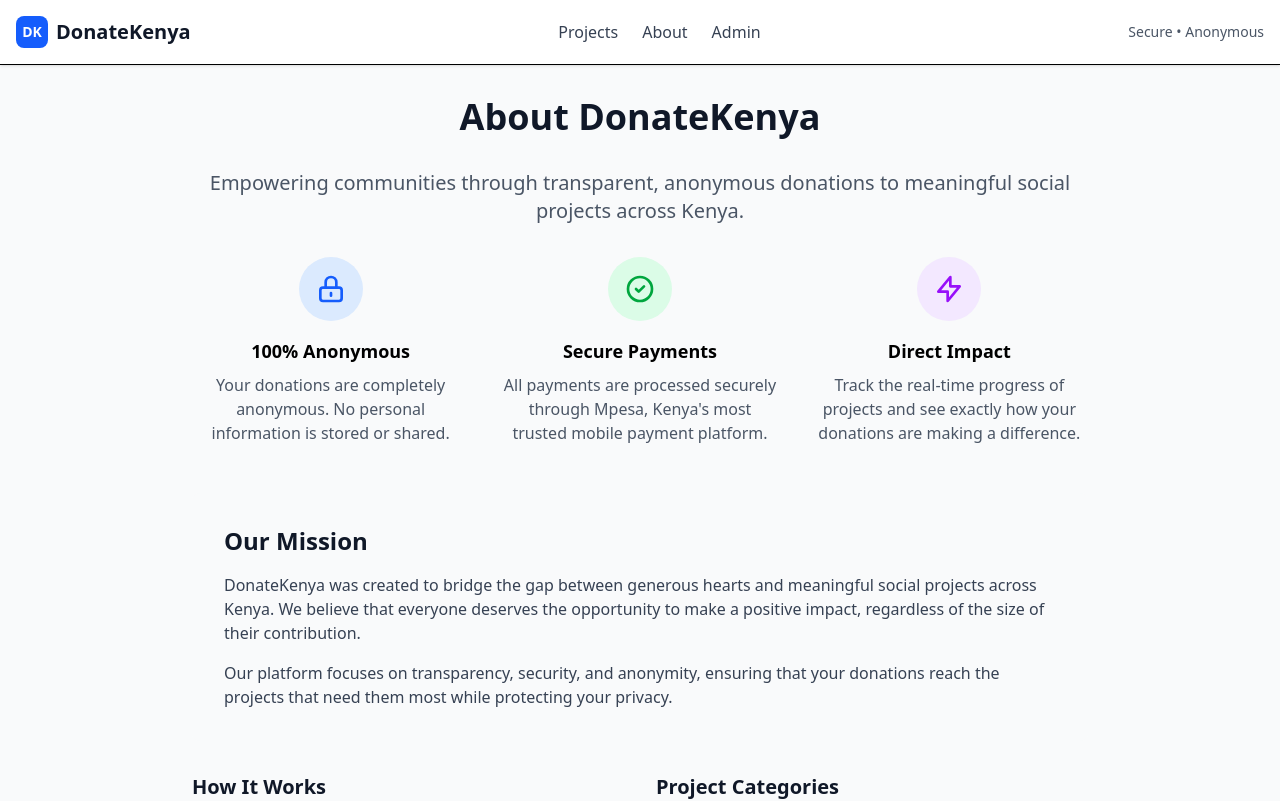
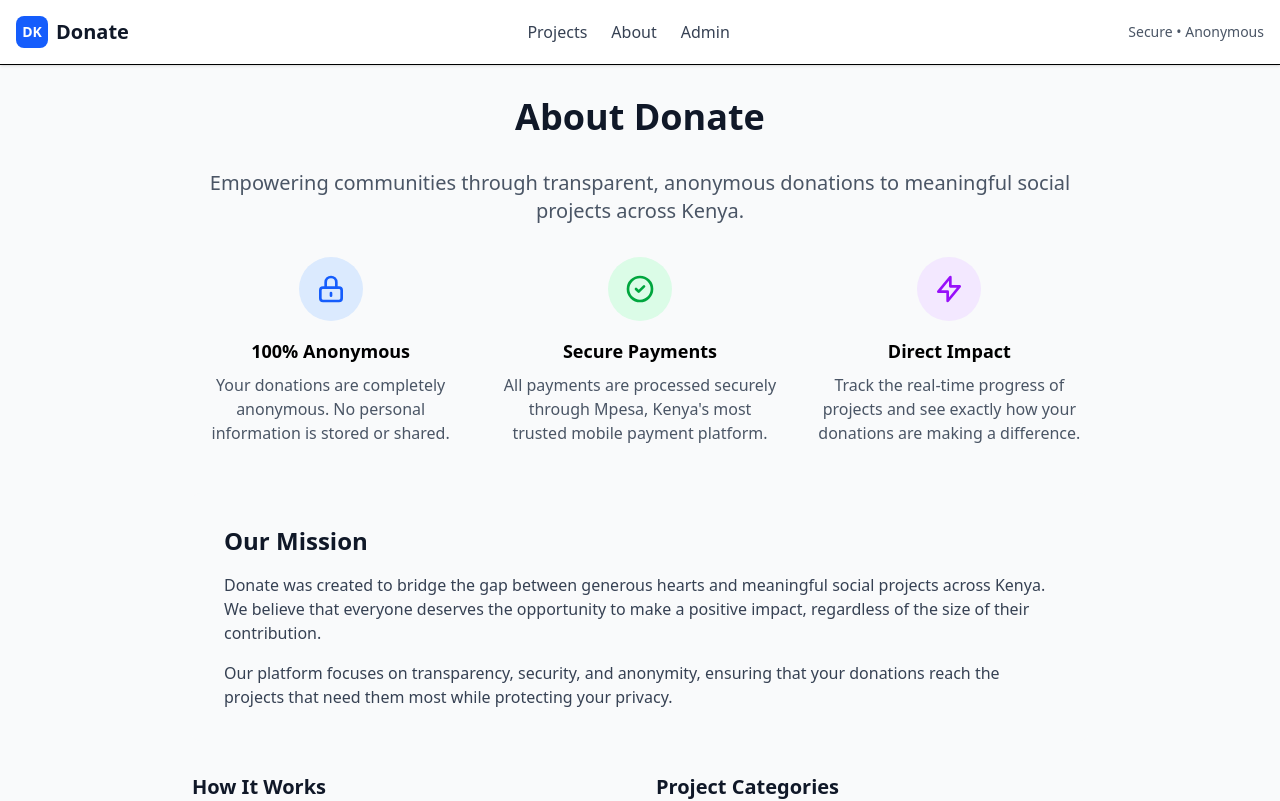
Before and after one commit to jesee-kuya/donate, a SvelteKit app: page /about in a window 1280 px wide. Shown: the top 801 px of the page. Built offline with nearby package versions, Linux system fonts and the light colour scheme.

Commit message:
refactor: change name

```diff
--- a/src/lib/components/header.svelte
+++ b/src/lib/components/header.svelte
@@ -9,7 +9,7 @@
 				<div class="w-8 h-8 bg-blue-600 rounded-lg flex items-center justify-center">
 					<span class="text-white font-bold text-sm">DK</span>
 				</div>
-				<a href="/" class="text-xl font-bold text-gray-900">DonateKenya</a>
+				<a href="/" class="text-xl font-bold text-gray-900">Donate</a>
 			</div>
 
 			<nav class="hidden md:flex items-center space-x-6">
--- a/src/routes/+page.svelte
+++ b/src/routes/+page.svelte
@@ -20,7 +20,7 @@
 
 
 <svelte:head>
-	<title>DonateKenya - Support Social Projects</title>
+	<title>Donate - Support Social Projects</title>
 	<meta name="description" content="Anonymously donate to social projects in Kenya. Support education, healthcare, technology, and agriculture initiatives." />
 </svelte:head>
 
--- a/src/routes/about/+page.svelte
+++ b/src/routes/about/+page.svelte
@@ -3,14 +3,14 @@
 </script>
 
 <svelte:head>
-	<title>About - DonateKenya</title>
+	<title>About - Donate</title>
 </svelte:head>
 
 <Header />
 
 <div class="container mx-auto px-4 py-8">
 	<div class="max-w-4xl mx-auto">
-		<h1 class="text-4xl font-bold text-gray-900 mb-8 text-center">About DonateKenya</h1>
+		<h1 class="text-4xl font-bold text-gray-900 mb-8 text-center">About Donate</h1>
 
 		<div class="prose prose-lg mx-auto">
 			<p class="text-xl text-gray-600 mb-8 text-center">
@@ -52,7 +52,7 @@
 			<div class="bg-gray-50 rounded-lg p-8 mb-8">
 				<h2 class="text-2xl font-bold text-gray-900 mb-4">Our Mission</h2>
 				<p class="text-gray-700 mb-4">
-					DonateKenya was created to bridge the gap between generous hearts and meaningful social projects across Kenya.
+					Donate was created to bridge the gap between generous hearts and meaningful social projects across Kenya.
 					We believe that everyone deserves the opportunity to make a positive impact, regardless of the size of their contribution.
 				</p>
 				<p class="text-gray-700">
--- a/src/routes/admin/+page.svelte
+++ b/src/routes/admin/+page.svelte
@@ -51,7 +51,7 @@
 
 
 <svelte:head>
-	<title>Admin Dashboard - DonateKenya</title>
+	<title>Admin Dashboard - Donate</title>
 </svelte:head>
 
 <Header />
```
